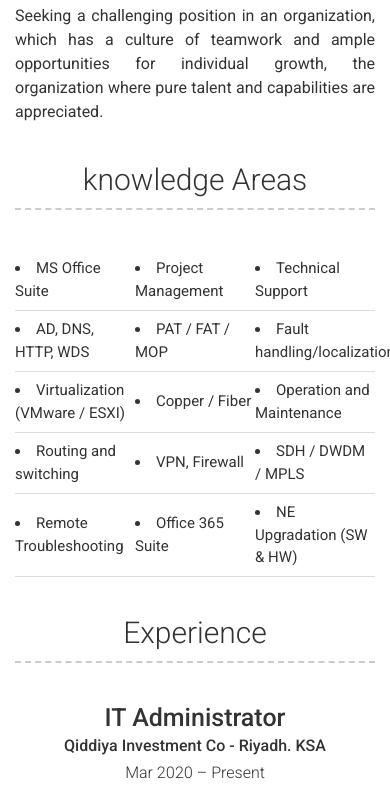
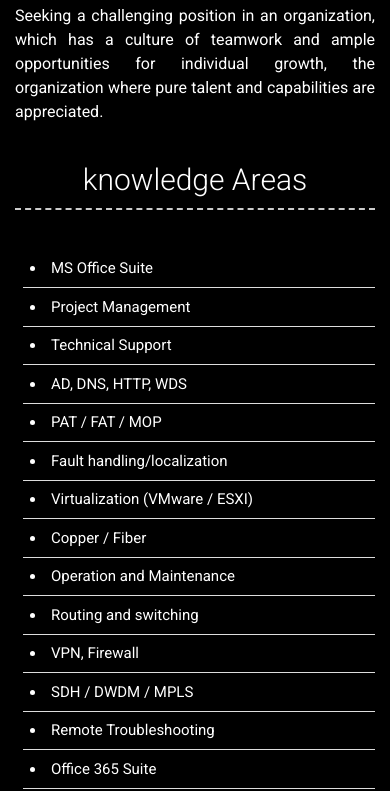
Before and after one commit to ImtiazAliJamil/ImtiazAliJamil.github.io, a plain HTML site: page index.html in a window 390 px wide. Shown: the part 675-1466 px from the top of the page. Drawn offline with nearby package versions, Linux system fonts and the light colour scheme.

Commit message:
Update main.css

```diff
--- a/styles/main.css
+++ b/styles/main.css
@@ -104,7 +104,7 @@ table {
 	border-collapse: collapse;
 	font-feature-settings: "kern", "liga", "tnum";
 	margin: 0.75rem 0;
-	table-layout: fixed;
+	table-layout: auto;
 	width: 100%
 }
 
@@ -117,9 +117,8 @@ th {
 
 td {
 	border-bottom: 1px solid #ddd;
-    padding: 0.75rem 0;
-
-    font-size: 15px;
+	padding: 0.75rem 0;
+	font-size: 15px;
 }
 
 tr,
@@ -197,9 +196,10 @@ html {
 }
 
 body {
-	background: #ffffff;
+	background: #000000;
 	font-family: Roboto, sans-serif;
-	-webkit-font-smoothing: antialiased
+	-webkit-font-smoothing: antialiased;
+	color: #ffffff;
 }
 
 .center-text {
@@ -382,7 +382,7 @@ body {
 }
 
 body {
-	color: #333;
+	color: rgb(255, 255, 255);
 	font-family: Roboto, sans-serif;
 	font-feature-settings: "kern", "liga", "pnum";
 	font-size: 1rem;
@@ -467,8 +467,8 @@ a i {
 mark {
 	padding: 2px 4px;
 	font-size: 90%;
-	color: #fff;
-	background-color: #333;
+	color: rgb(66, 65, 65);
+	background-color: rgb(255, 255, 255);
 	border-radius: 3px;
 	-webkit-box-shadow: inset 0 -1px 0 rgba(0, 0, 0, 0.25);
 	box-shadow: inset 0 -1px 0 rgba(0, 0, 0, 0.25)
@@ -664,6 +664,11 @@ ul.icons a {
 	.layout-right {
 		flex-direction: column
 	}
+	.smart-table tr,
+	.smart-table td {
+		display: block;
+		padding-left: 0.75rem
+	}
 }
 
 .layout-top-middle,
```
